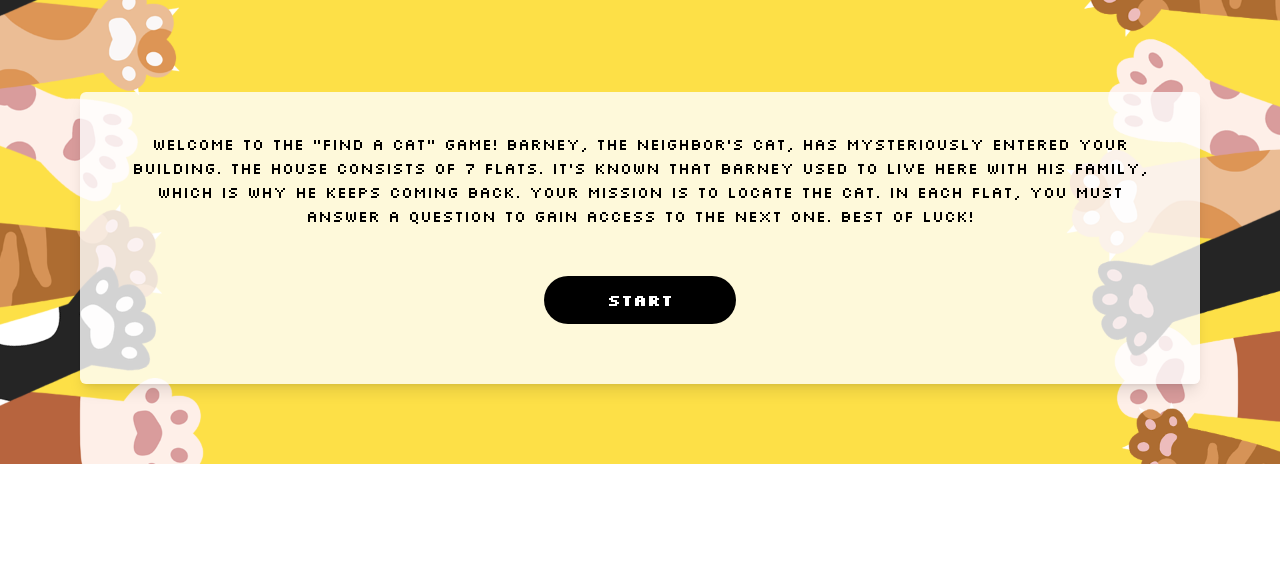
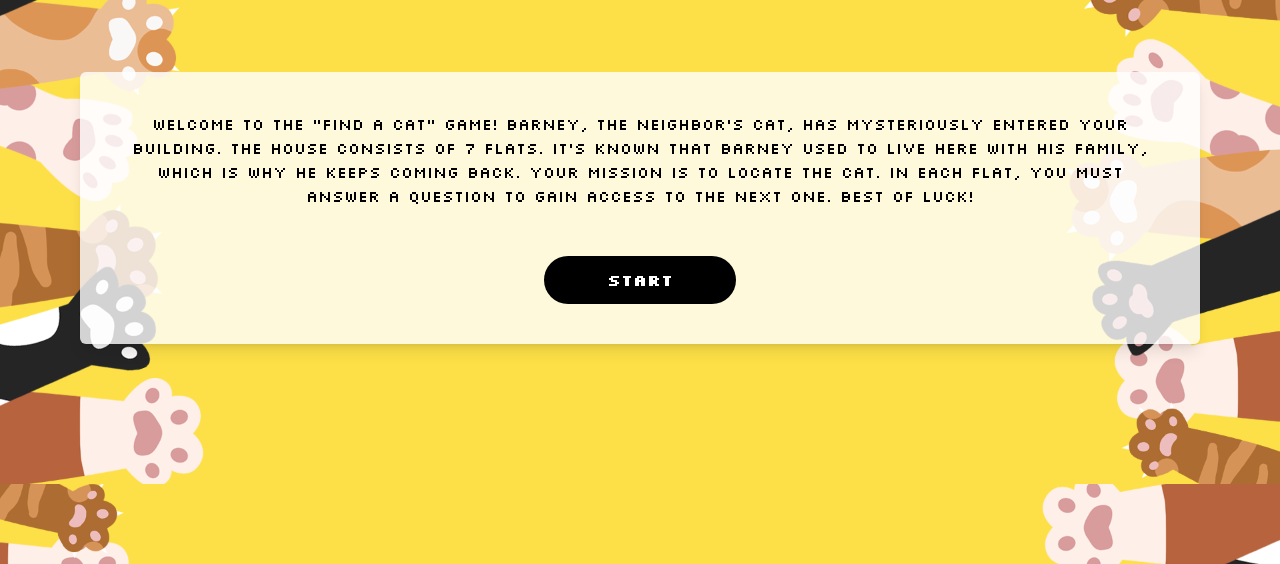
Before and after one commit to illonab/oop-game, a plain HTML site: page index.html in a window 1280 px wide. Shown: the part 236-800 px from the top of the page. Drawn offline with nearby package versions, Linux system fonts and the light colour scheme.

Commit message:
Final fix for styles to correctly support inner container growth

```diff
--- a/index.html
+++ b/index.html
@@ -1,5 +1,5 @@
 <!DOCTYPE html>
-<html lang="en">
+<html lang="en" class="h-full">
 
 <head>
   <meta charset="UTF-8">
@@ -19,12 +19,11 @@
       </style>
 </head>
 
-<body>
-  <div class="bg-[url('bg.png')] bg-repeat-y bg-yellow-300 [background-size:100%] min-w-[370px]">
-    <main class=" px-20 py-20 flex flex-col items-center min-w-[370px]">
-      <h1 class="font-bold text-5xl mb-10 my-20 text-center">Find a Cat</h1>
-      <div
-        class="flex flex-col items-center w-full gap-5 mt-20 bg-white bg-opacity-80 rounded-md p-10 shadow-lg text-center">
+<body class="h-full">
+  <div class="bg-[url('bg.png')] bg-repeat-y bg-yellow-300 [background-size:100%] min-w-[370px] min-h-full">
+    <main class=" px-20 py-20 flex flex-col items-center min-w-[370px] gap-5">
+      <h1 class="font-bold text-5xl  my-20 text-center">Find a Cat</h1>
+      <div class="flex flex-col items-center w-full  bg-white bg-opacity-80 rounded-md p-10 shadow-lg text-center">
         <div id="nointeraction" class="flex flex-col items-center">
           <p id="textarea" class=""></p><br /><br />
           <input type="text" id="usertext"
@@ -32,7 +31,7 @@
           <button id="btnStart" type="button"
             class="hidden font-bold  md:mx-0 bg-black hover:bg-yellow-300 hover:transition-colors duration-500 ease-linear text-white p-3 w-48 rounded-full">Start</button>
         </div>
-        <div id="interaction" class="flex flex-col items-center w-full"> </div>
+        <div id="interaction" class="flex flex-col items-center w-full gap-5"> </div>
       </div>
     </main>
   </div>
--- a/index.js
+++ b/index.js
@@ -85,7 +85,7 @@ class Character {
   interact(onSuccess, onFail) {
     let question = `<p>The question is: ${this._task}</p>`;
     let input =
-      '<input type="text" id="useranswer" class="block w-full md:w-1/2 rounded-md border border-black py-1.5 px-10 outline-none mt-10"/>';
+      '<input type="text" id="useranswer" class="block w-full md:w-1/2 rounded-md border border-black py-1.5 px-10 outline-none"/>';
     let content = question + input;
     const interaction = document.getElementById("interaction");
     interaction.innerHTML = content;
```
